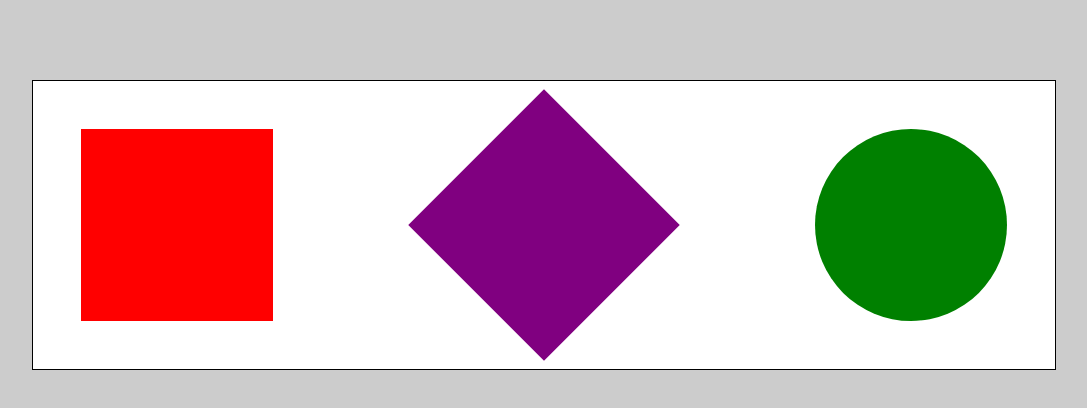
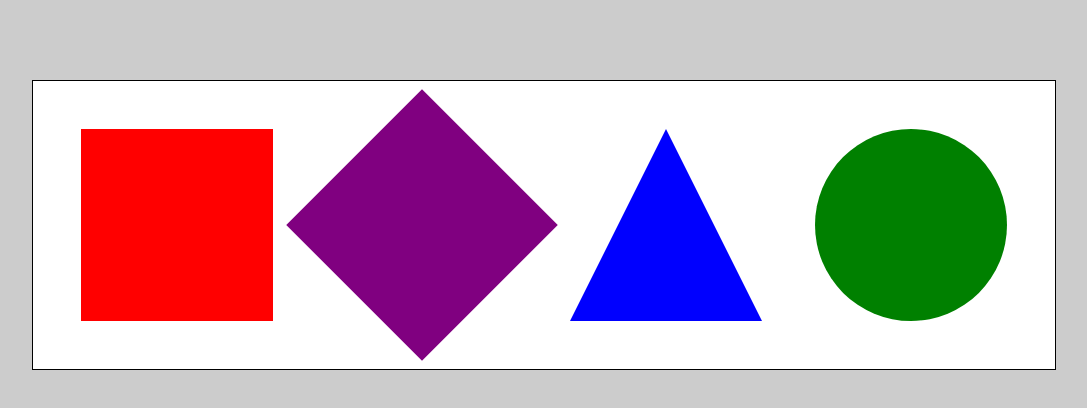
Before and after one commit to marijan10marijan/Shapes-with-CSS, a plain HTML site: page index.html in a window 1280 px wide. Shown: the whole page, without its empty margins (96-1183 px from the left). Drawn offline with Linux system fonts and the light colour scheme.

Commit message:
Update index.html

```diff
--- a/index.html
+++ b/index.html
@@ -13,6 +13,7 @@
     <div class="container">
         <div class="element square"></div>
         <div class="element diamond"></div>
+        <div class="element triangle"></div>
         <div class="element circle"></div>
     </div>
 
```
